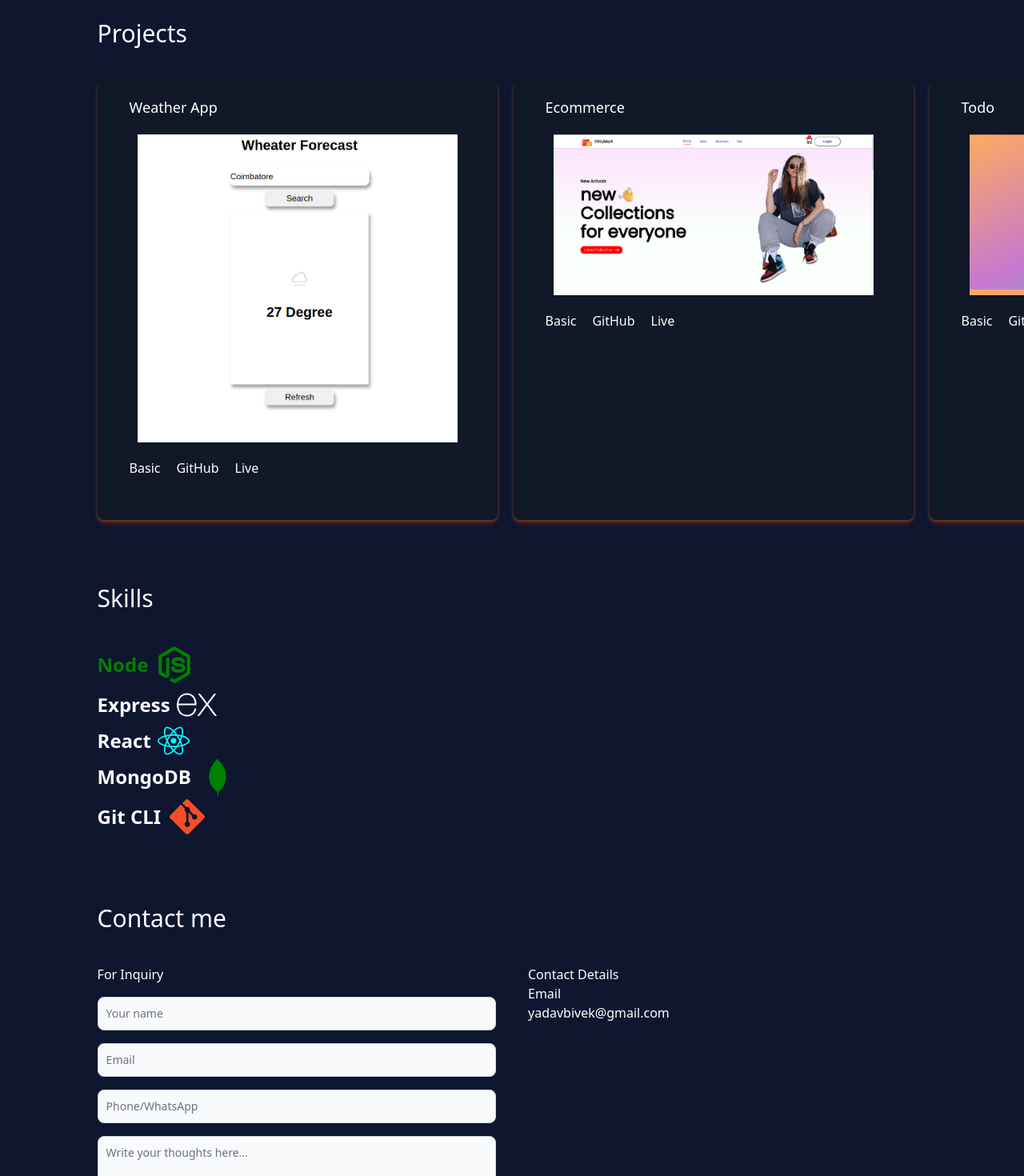
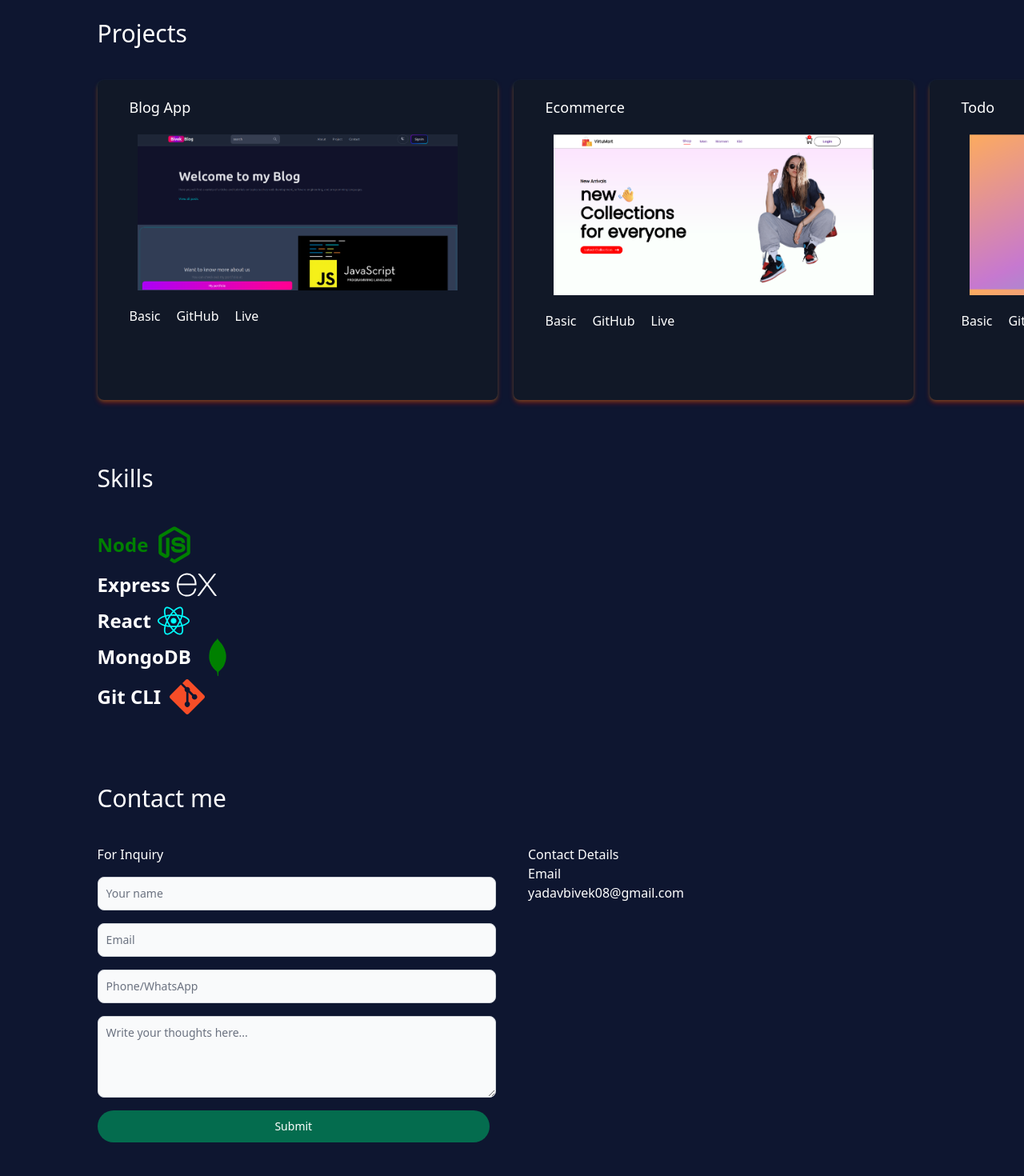
Before and after one commit to imbivek08/cicd, a Next.js app: page / in a window 1280 px wide. Shown: the part 640-2110 px from the top of the page at 80% size. Built offline with nearby package versions, Linux system fonts and the light colour scheme; no server answers.

Commit message:
updated the project Blogging

```diff
--- a/app/about/page.jsx
+++ b/app/about/page.jsx
@@ -1,7 +1,6 @@
 import Hero from "@/components/Hero";
-import Image from "next/image";
 import React from "react";
-
+import { Button } from "flowbite-react";
 const AboutPage = () => {
   return (
     <div className="min-h-screen ">
--- a/app/contact/page.jsx
+++ b/app/contact/page.jsx
@@ -74,7 +74,7 @@ const ContactPage = () => {
         <div className="flex-1">
           <h1>Contact Details</h1>
           <label htmlFor="">Email</label>
-          <p>yadavbivek@gmail.com</p>
+          <p>yadavbivek08@gmail.com</p>
         </div>
       </div>
     </div>
--- a/components/Header.jsx
+++ b/components/Header.jsx
@@ -2,6 +2,7 @@
 import React, { useState } from "react";
 import { FaBars, FaTimes } from "react-icons/fa";
 import Link from "next/link";
+import { Navbar } from "flowbite-react";
 
 const Header = () => {
   const [isOpen, setIsOpen] = useState(false);
--- a/components/ProjectCard.jsx
+++ b/components/ProjectCard.jsx
@@ -5,8 +5,8 @@ import React from "react";
 
 const ProjectCard = ({ props }) => {
   return (
-    <div className="flex gap-5 mt-10">
-      <div className="w-[500px] h-[550px] flex flex-col gap-5 bg-[#111827] rounded-lg shadow-colorful">
+    <div className="flex gap-5 mt-10 ease-out duration-300">
+      <div className="w-[500px] h-[400px] flex flex-col gap-5  bg-[#111827] rounded-lg shadow-colorful">
         <h1 className="text-lg pl-10 mt-5">{props.name}</h1>
         <div className="flex justify-center ">
           <Image src={props.photo} width={400} height={500} alt="" />
@@ -21,7 +21,6 @@ const ProjectCard = ({ props }) => {
           </Link>
         </div>
       </div>
-
     </div>
   );
 };
--- a/data.js
+++ b/data.js
@@ -1,10 +1,17 @@
 export const project = [
+  // {
+  //   id: 1,
+  //   name: "Weather App",
+  //   photo: "/weather1.png",
+  //   codeUrl: "https://github.com/imbivek08/weather-app",
+  //   liveUrl: "https://weather-app-henna-kappa.vercel.app/",
+  // },
   {
     id: 1,
-    name: "Weather App",
-    photo: "/weather1.png",
-    codeUrl: "https://github.com/imbivek08/weather-app",
-    liveUrl: "https://weather-app-henna-kappa.vercel.app/",
+    name: "Blog App",
+    photo: "/image.png",
+    codeUrl: "https://github.com/imbivek08/PostPulse",
+    liveUrl: "https://showcase-3vbg.onrender.com/",
   },
   {
     id: 2,
```
Also changed, not shown: public/image.png (added).
